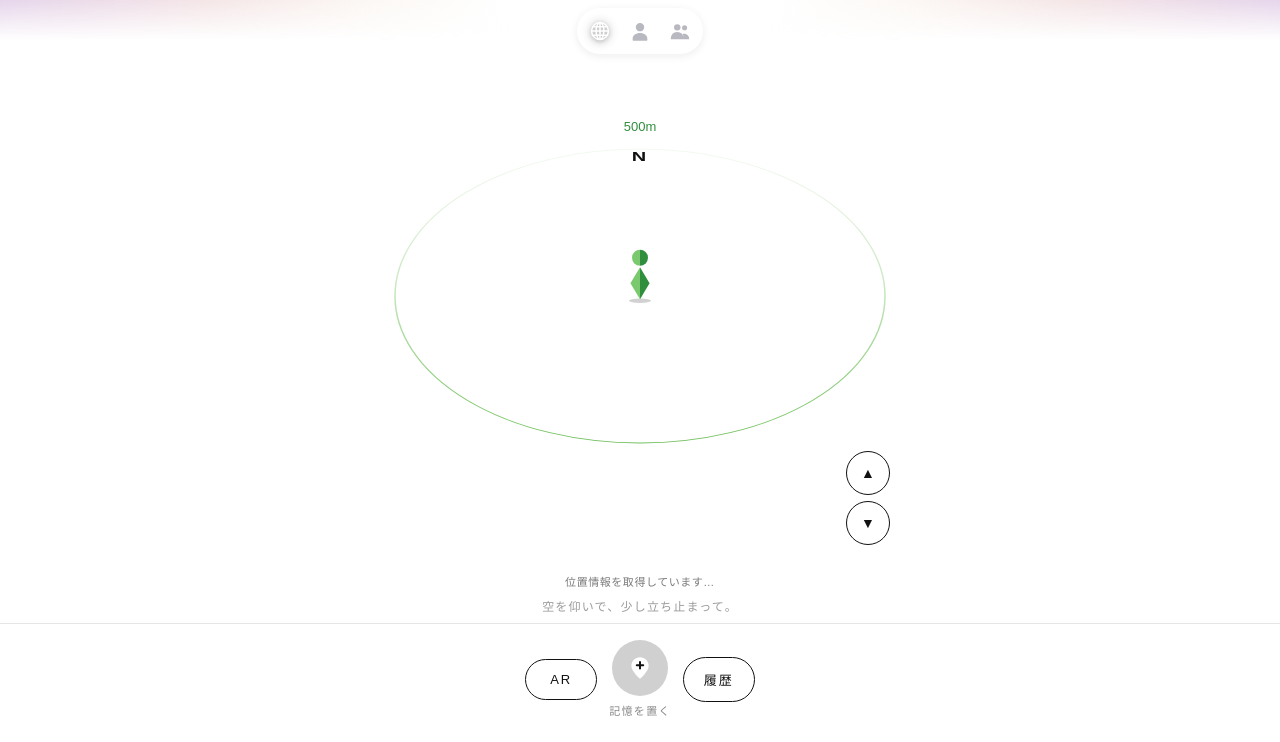
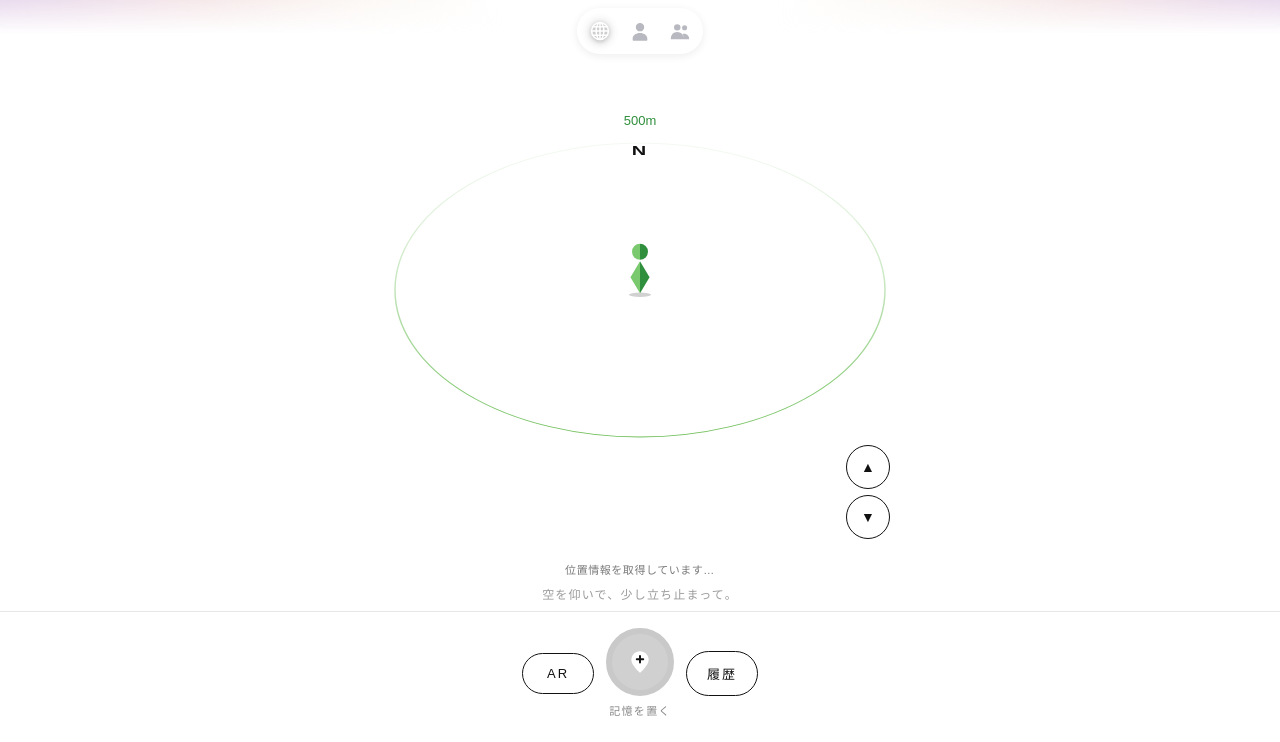
Before and after one commit to ngcnj175/KOKONIITA, a plain HTML site: page index.html in a window 1280 px wide. Shown: the part 58-800 px from the top of the page. Drawn offline with nearby package versions, Linux system fonts and the light colour scheme; no server answers; a web font is replaced by a local one.

Commit message:
Use solid border for place FAB outer ring so it renders reliably

```diff
--- a/style.css
+++ b/style.css
@@ -159,9 +159,9 @@ html, body {
   display: inline-flex;
   align-items: center;
   justify-content: center;
-  box-shadow:
-    0 0 0 4px #d9d9d9,
-    0 4px 12px rgba(0, 0, 0, 0.18);
+  border: 6px solid #c9c9c9;
+  box-shadow: 0 4px 12px rgba(0, 0, 0, 0.18);
+  box-sizing: content-box;
   transition: transform 0.1s;
 }
 .place-fab__label {
```
